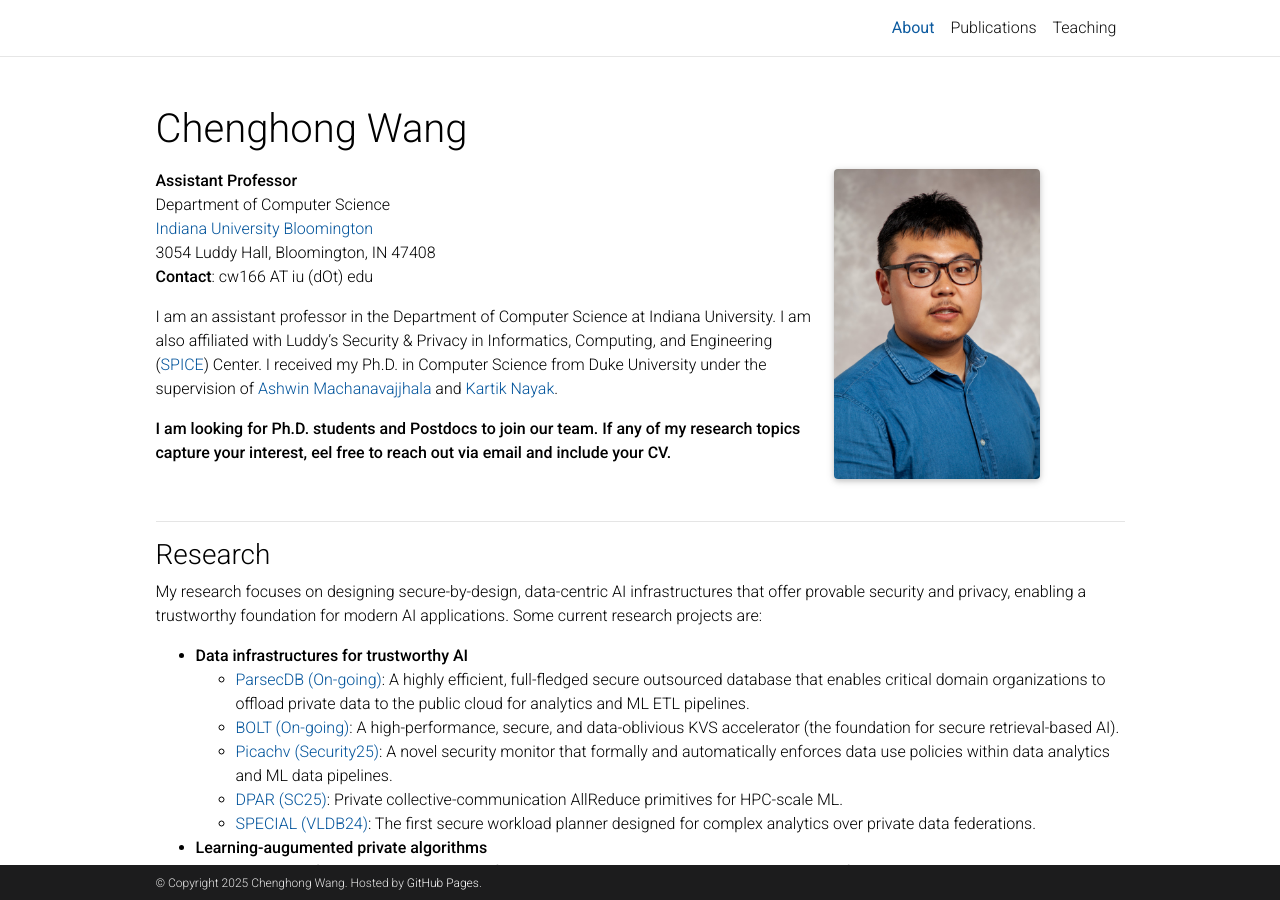
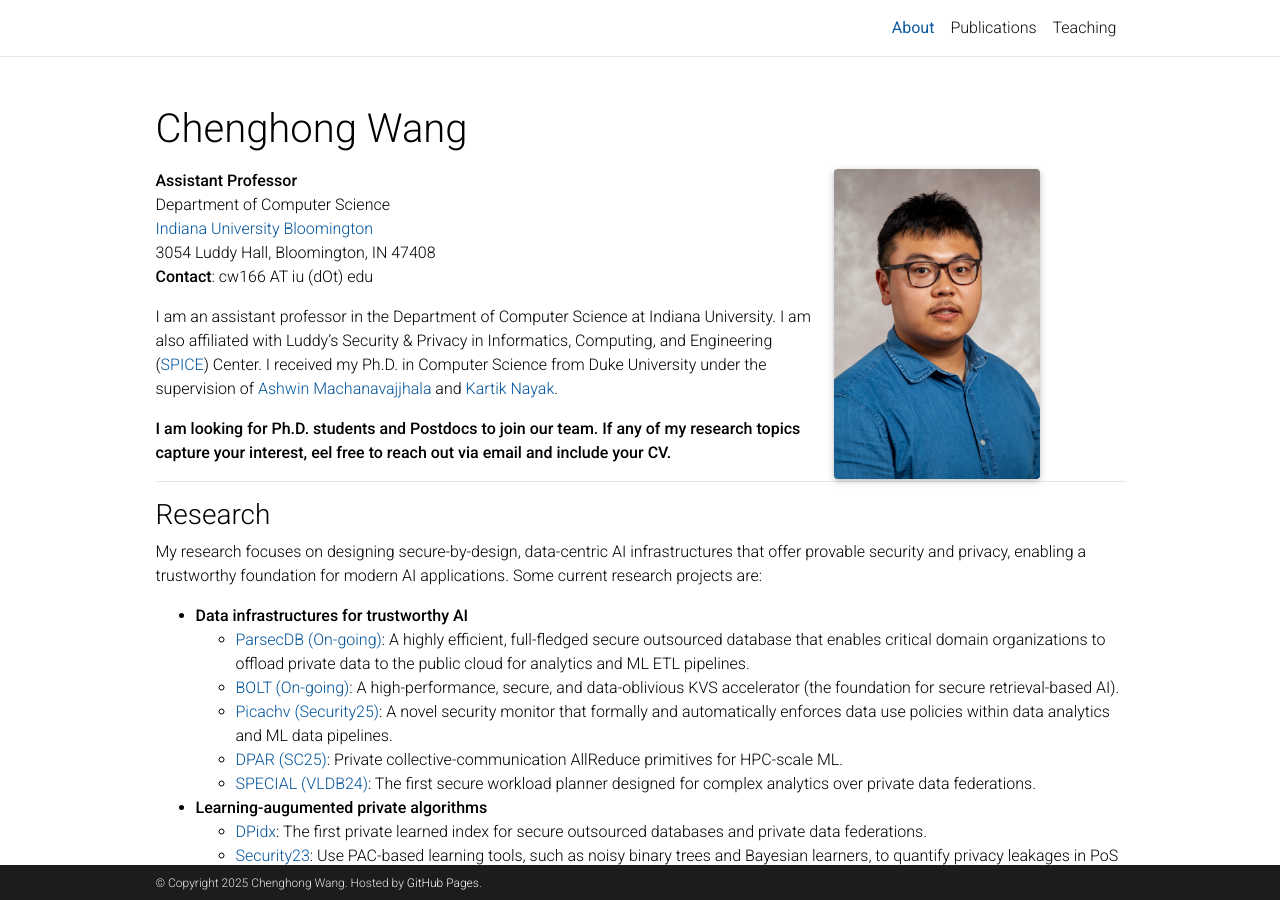
Before and after one commit to lovingmage/lovingmage.github.io, a Jekyll site: the page built from _pages/about.md, in a window 1280 px wide and 900 px high. Built offline with Jekyll 4.4.1, drawn with Linux system fonts in a browser that asks for light colours; full-size pictures stand in for the smaller copies a plugin makes; comment, search, counter and statistics services are not loaded; a style sheet for code colours, icons or effects is not loaded.

Commit message:
Update about.md

```diff
--- a/_pages/about.md
+++ b/_pages/about.md
@@ -35,7 +35,6 @@
 
 <span style="color:blue"> **I am looking for Ph.D. students and Postdocs to join our team. If any of my research topics capture your interest, eel free to reach out via email and include your CV.** </span>
 
-<br/>
 
 ---
 ### Research
@@ -67,6 +66,6 @@
 - [Hongbo Chen](https://hc50.pages.iu.edu/) (with Haixu and XiaoFeng)
 - Leyi Zhao (Advisor Xuhong Zhang)
 
-#### Alumni
+**Alumni**
 - [Matt Pan](https://www.linkedin.com/in/matt-pan/) (B.S., 2025) → Deloitte
 - [Cameron Coy](https://www.linkedin.com/in/cameron-coy/) (B.S., 2027) → Continuing studies at IU
```
